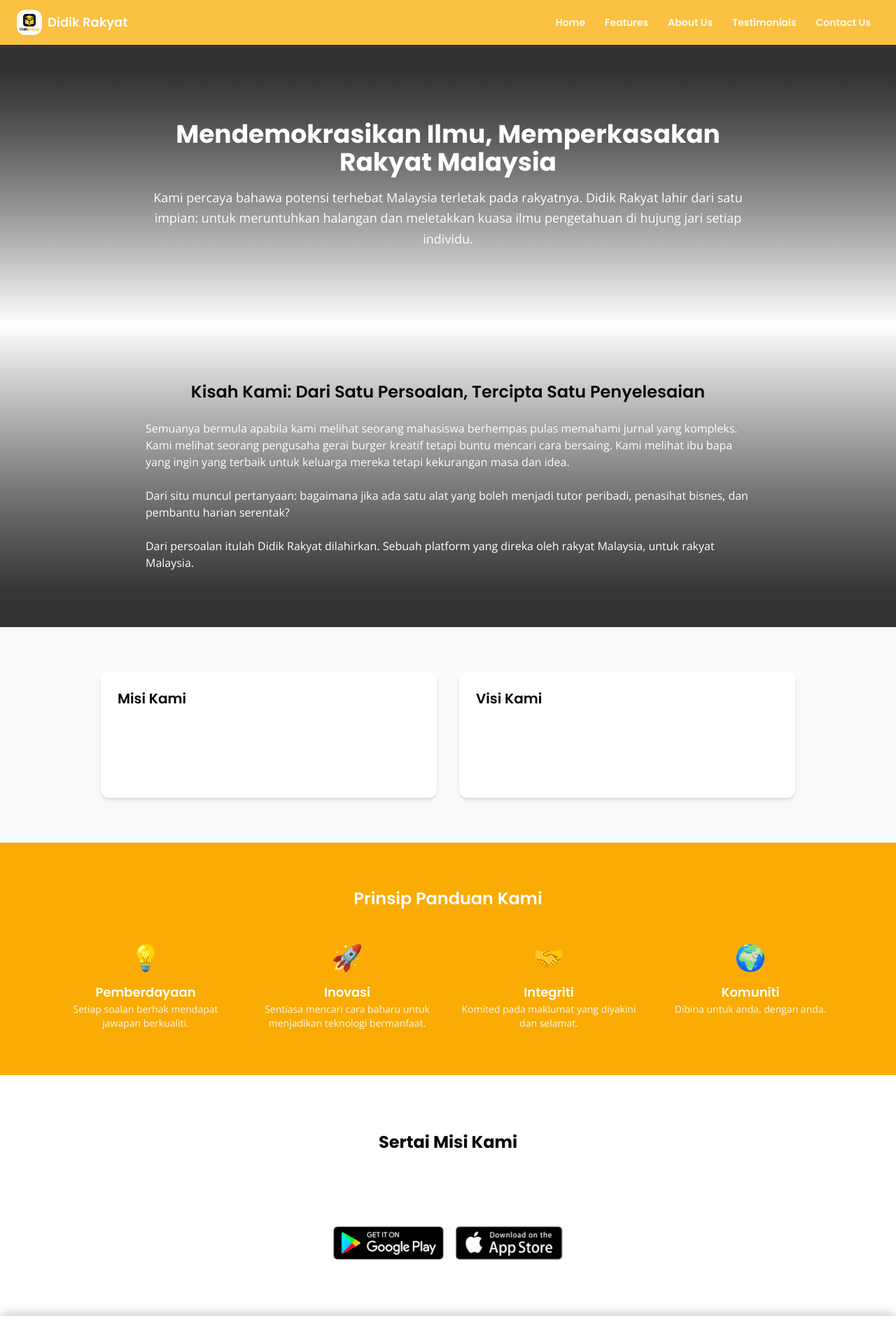
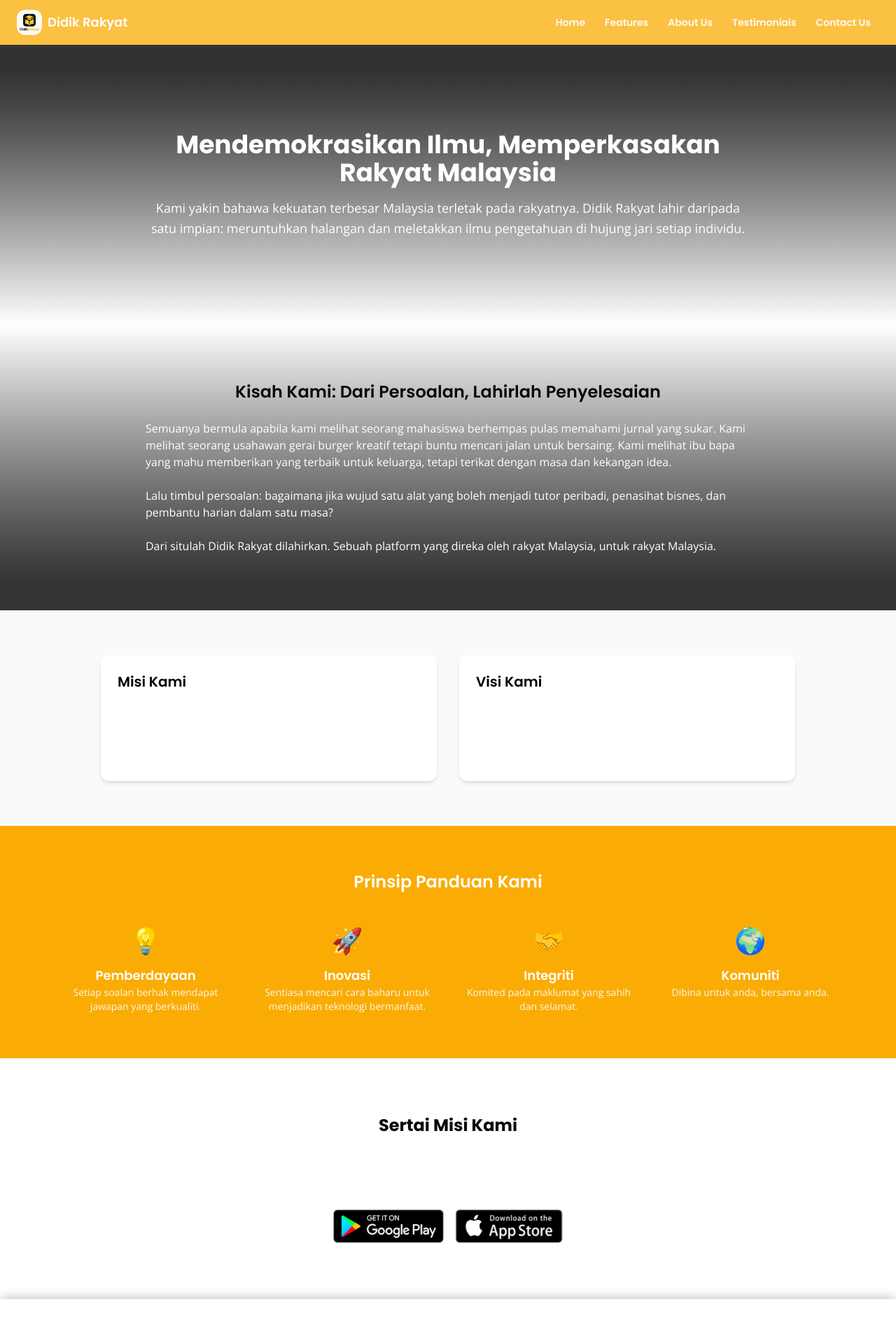
Before and after one commit to Sincesix-pdf/app-didikrakyat, a Next.js app: page /about in a window 1280 px wide. Shown: the top 1886 px of the page at 70% size. Built offline with nearby package versions, Linux system fonts and the light colour scheme.

Commit message:
#2. ubah bahasa+ikon wa

```diff
--- /dev/null
+++ b/custom.d.ts
@@ -0,0 +1 @@
+declare module '*.css';
--- a/src/app/about/page.tsx
+++ b/src/app/about/page.tsx
@@ -2,7 +2,7 @@ import Image from "next/image";
 
 export const metadata = {
   title: "Tentang Kami",
-  description: "Kisah di balik Didik Rakyat, misi, visi, dan nilai yang memperkasakan rakyat Malaysia.",
+  description: "Kisah di sebalik Didik Rakyat, misi, visi, dan nilai yang memperkasakan rakyat Malaysia.",
 };
 
 export default function AboutPage() {
@@ -10,40 +10,39 @@ export default function AboutPage() {
     <main className="bg-[var(--color-background)] text-[var(--color-foreground)]">
 
       {/* 1. HERO */}
-      <section className="relative h-[60vh] sm:h-[50vh] flex items-center"> {/* Tinggi responsif */}
+      <section className="relative h-[60vh] sm:h-[50vh] flex items-center">
         <div className="absolute inset-0 bg-gradient-to-b from-black/80 to-[var(--color-background)]/95" />
         <div className="relative z-10 mx-auto max-w-4xl px-4 text-center text-white">
-          <h1 className="font-heading text-3xl md:text-4xl font-bold"> {/* Ukuran font responsif */}
+          <h1 className="font-heading text-3xl md:text-4xl font-bold">
             Mendemokrasikan Ilmu, Memperkasakan Rakyat Malaysia
           </h1>
-          <p className="mt-4 text-base md:text-lg leading-relaxed"> {/* Ukuran font responsif */}
-            Kami percaya bahawa potensi terhebat Malaysia terletak pada rakyatnya.
-            Didik Rakyat lahir dari satu impian: untuk meruntuhkan halangan
-            dan meletakkan kuasa ilmu pengetahuan di hujung jari setiap individu.
+          <p className="mt-4 text-base md:text-lg leading-relaxed">
+            Kami yakin bahawa kekuatan terbesar Malaysia terletak pada rakyatnya.
+            Didik Rakyat lahir daripada satu impian: meruntuhkan halangan
+            dan meletakkan ilmu pengetahuan di hujung jari setiap individu.
           </p>
         </div>
       </section>
 
       {/* 2. KISAH KAMI */}
       <section className="py-20 relative">
-        {/* Gradient dari color-background ke hitam */}
         <div className="absolute inset-0 bg-gradient-to-b from-[var(--color-background)]/80 to-black/80 pointer-events-none"></div>
         <div className="relative mx-auto max-w-4xl px-4 space-y-6">
           <h2 className="font-heading text-2xl font-semibold text-center">
-            Kisah Kami: Dari Satu Persoalan, Tercipta Satu Penyelesaian
+            Kisah Kami: Dari Persoalan, Lahirlah Penyelesaian
           </h2>
           <p className="text-white">
             Semuanya bermula apabila kami melihat seorang mahasiswa berhempas pulas
-            memahami jurnal yang kompleks. Kami melihat seorang pengusaha gerai burger
-            kreatif tetapi buntu mencari cara bersaing. Kami melihat ibu bapa yang ingin
-            yang terbaik untuk keluarga mereka tetapi kekurangan masa dan idea.
+            memahami jurnal yang sukar. Kami melihat seorang usahawan gerai burger
+            kreatif tetapi buntu mencari jalan untuk bersaing. Kami melihat ibu bapa yang mahu
+            memberikan yang terbaik untuk keluarga, tetapi terikat dengan masa dan kekangan idea.
           </p>
           <p className="text-white">
-            Dari situ muncul pertanyaan: bagaimana jika ada satu alat yang boleh
-            menjadi tutor peribadi, penasihat bisnes, dan pembantu harian serentak?
+            Lalu timbul persoalan: bagaimana jika wujud satu alat yang boleh
+            menjadi tutor peribadi, penasihat bisnes, dan pembantu harian dalam satu masa?
           </p>
           <p className="text-white">
-            Dari persoalan itulah Didik Rakyat dilahirkan. Sebuah platform yang
+            Dari situlah Didik Rakyat dilahirkan. Sebuah platform yang
             direka oleh rakyat Malaysia, untuk rakyat Malaysia.
           </p>
         </div>
@@ -56,62 +55,32 @@ export default function AboutPage() {
             <h3 className="font-heading text-black text-xl font-semibold mb-2">Misi Kami</h3>
             <p className="text-[var(--color-background)]">
               Memperkasakan setiap individu di Malaysia dengan menyediakan
-              akses segera kepada maklumat relevan, bimbingan praktikal,
+              akses segera kepada maklumat relevan, panduan praktikal,
               dan inspirasi harian melalui teknologi AI.
             </p>
           </div>
           <div className="p-6 bg-white rounded-xl shadow-md">
             <h3 className="font-heading text-black text-xl font-semibold mb-2">Visi Kami</h3>
             <p className="text-[var(--color-background)]">
-              Melihat sebuah Malaysia di mana setiap orang mempunyai peluang
+              Melihat sebuah Malaysia di mana setiap insan mempunyai peluang
               yang sama untuk belajar, berkembang, dan mencapai potensi penuh mereka.
             </p>
           </div>
         </div>
       </section>
 
-      {/* 4. PASUKAN KAMI */}
-      {/* <section className="py-20">
-        <div className="mx-auto max-w-6xl px-4 text-center">
-          <h2 className="font-heading text-2xl font-semibold mb-8">
-            Di Sebalik Didik Rakyat
-          </h2>
-          <p className="text-slate-700 max-w-3xl mx-auto mb-12">
-            Kami adalah sekumpulan pendidik, jurutera, pereka, dan pemimpi
-            dari seluruh Malaysia yang percaya pada kuasa teknologi untuk membawa
-            perubahan positif.
-          </p>
-          <div className="grid gap-8 sm:grid-cols-2 md:grid-cols-3">
-            <div className="flex flex-col items-center">
-              <Image
-                src="/logo.jpg"
-                alt="Founder Didik Rakyat"
-                width={160}
-                height={160}
-                className="rounded-full border-4 border-[var(--color-accent)] object-cover"
-              />
-              <h3 className="mt-4 font-heading text-lg font-semibold">
-                Moch. Faizal Yushril Imansyah
-              </h3>
-              <p className="text-slate-600">Pengasas & Visionary</p>
-            </div>
-          </div>
-        </div>
-      </section> */}
-
-      {/* 5. NILAI TERAS */}
+      {/* 4. NILAI TERAS */}
       <section className="py-16 bg-[var(--color-accent)]">
         <div className="mx-auto max-w-6xl px-4">
           <h2 className="text-white font-heading text-2xl font-semibold text-center mb-12">
             Prinsip Panduan Kami
           </h2>
-          {/* Grid dibuat 2 kolom di mobile, 4 di desktop */}
           <div className="grid grid-cols-2 md:grid-cols-4 gap-8 text-center">
             <div>
               <div className="mb-4 text-4xl mx-auto">💡</div>
               <h3 className="text-white font-semibold text-lg">Pemberdayaan</h3>
               <p className="text-white/90 text-sm">
-                Setiap soalan berhak mendapat jawapan berkualiti.
+                Setiap soalan berhak mendapat jawapan yang berkualiti.
               </p>
             </div>
             <div>
@@ -125,26 +94,26 @@ export default function AboutPage() {
               <div className="mb-4 text-4xl mx-auto">🤝</div>
               <h3 className="text-white font-semibold text-lg">Integriti</h3>
               <p className="text-white/90 text-sm">
-                Komited pada maklumat yang diyakini dan selamat.
+                Komited pada maklumat yang sahih dan selamat.
               </p>
             </div>
             <div>
               <div className="mb-4 text-4xl mx-auto">🌍</div>
               <h3 className="text-white font-semibold text-lg">Komuniti</h3>
               <p className="text-white/90 text-sm">
-                Dibina untuk anda, dengan anda.
+                Dibina untuk anda, bersama anda.
               </p>
             </div>
           </div>
         </div>
       </section>
 
-      {/* 6. CTA TERAKHIR */}
+      {/* 5. CTA TERAKHIR */}
       <section className="py-20 text-center">
         <h2 className="font-heading text-2xl font-bold mb-6">Sertai Misi Kami</h2>
         <p className="text-white max-w-2xl mx-auto mb-8">
           Anda bukan sekadar memuat turun aplikasi; anda menyertai sebuah gerakan
-          untuk menjadikan ilmu lebih mudah diakses untuk semua.
+          untuk menjadikan ilmu lebih mudah dicapai oleh semua.
         </p>
         <div className="flex justify-center gap-4">
           <a href="https://www.play.google.com/" target="_blank" rel="noopener noreferrer">
--- a/src/components/Header.tsx
+++ b/src/components/Header.tsx
@@ -57,7 +57,7 @@ export default function Header() {
 
             {/* Overlay Menu Mobile */}
             {isMenuOpen && (
-                <div className="fixed inset-0 z-40 bg-[var(--color-accent)] md:hidden">
+                <div className="fixed inset-0 z-40 bg-[var(--color-accent)]/90 backdrop-blur md:hidden">
                     <nav className="flex flex-col items-center justify-center h-full gap-6 text-lg font-heading">
                         {navLinks.map((link) => (
                             <Link
```
Also changed, not shown: src/app/page.tsx (+10 -20 lines), src/components/Footer.tsx (+17 -4 lines).
